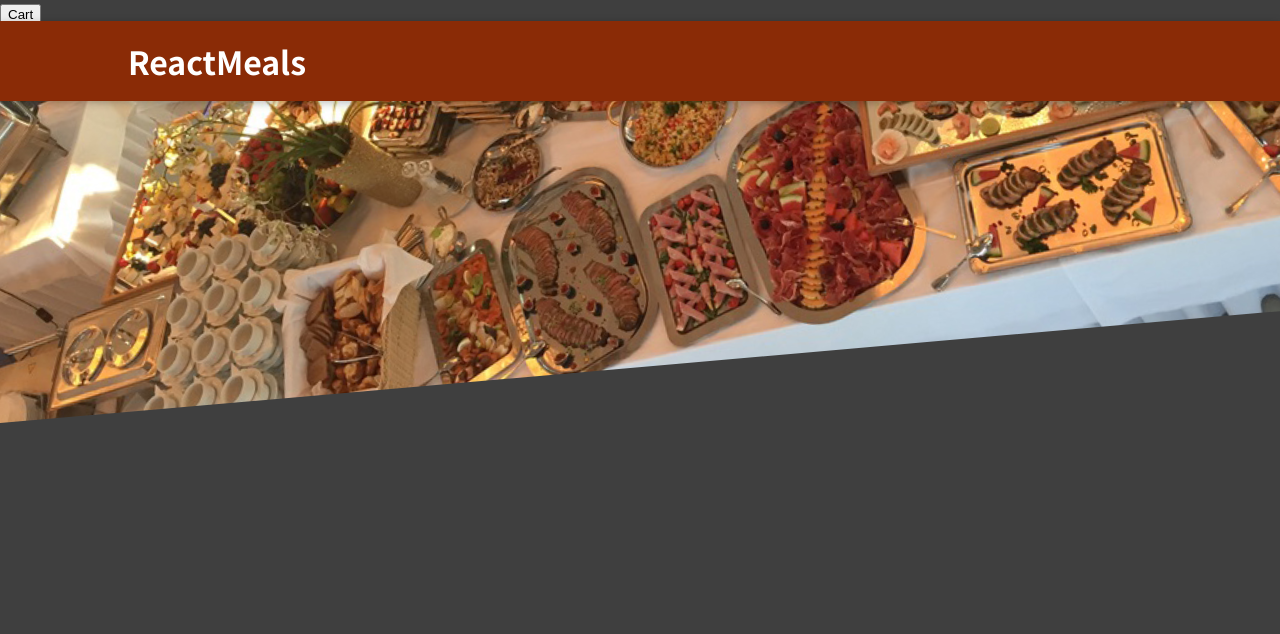
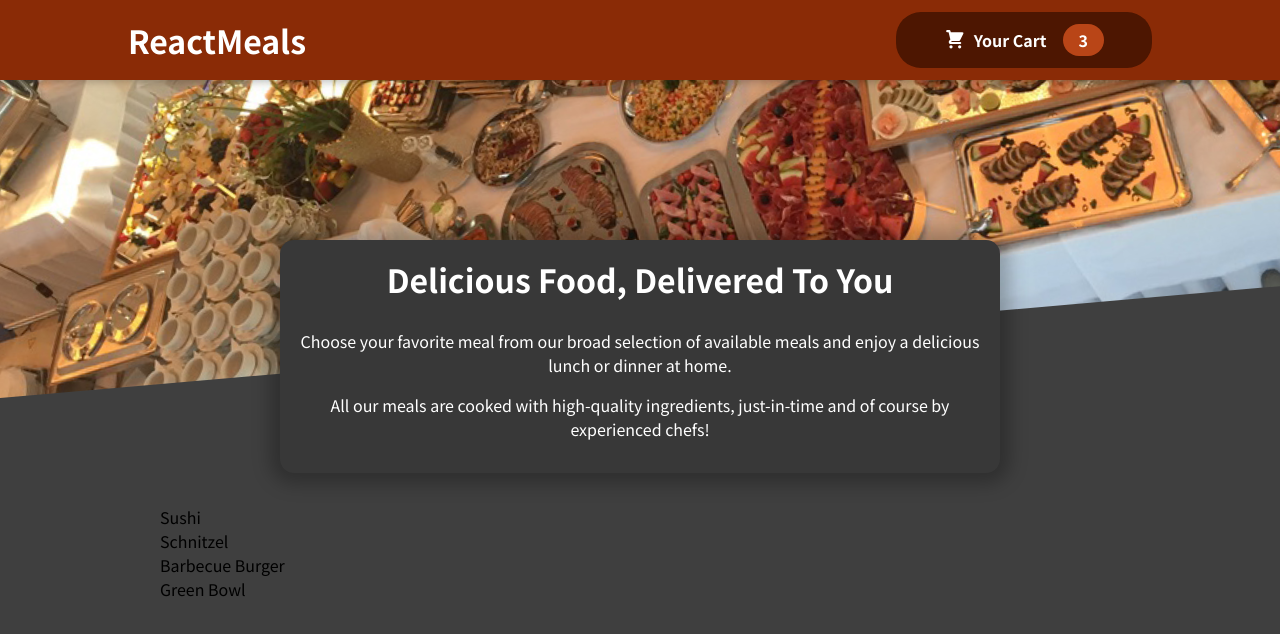
Before and after one commit to ccwright90/max-food-order-app, a React (Create React App) app: page / in a window 1280 px wide. Shown: the top 634 px of the page. Built offline with nearby package versions, Linux system fonts and the light colour scheme.

Commit message:
Adding meal component

```diff
--- a/src/App.js
+++ b/src/App.js
@@ -1,10 +1,14 @@
 import { Fragment } from 'react';
 import Header from './components/Layout/header'
+import Meals from './components/Meals/Meals';
 
 function App() {
   return (
     <Fragment>
       <Header />
+        <main>
+          <Meals />
+        </main>
     </Fragment>
   );
 }
--- /dev/null
+++ b/src/components/Cart/CartIcon.js
@@ -0,0 +1,13 @@
+const CartIcon = () => {
+    return (
+      <svg
+        xmlns='http://www.w3.org/2000/svg'
+        viewBox='0 0 20 20'
+        fill='currentColor'
+      >
+        <path d='M3 1a1 1 0 000 2h1.22l.305 1.222a.997.997 0 00.01.042l1.358 5.43-.893.892C3.74 11.846 4.632 14 6.414 14H15a1 1 0 000-2H6.414l1-1H14a1 1 0 00.894-.553l3-6A1 1 0 0017 3H6.28l-.31-1.243A1 1 0 005 1H3zM16 16.5a1.5 1.5 0 11-3 0 1.5 1.5 0 013 0zM6.5 18a1.5 1.5 0 100-3 1.5 1.5 0 000 3z' />
+      </svg>
+    );
+  };
+
+  export default CartIcon;
--- /dev/null
+++ b/src/components/Layout/HeaderCartButton.js
@@ -0,0 +1,18 @@
+import CartIcon from '../Cart/CartIcon';
+import classes from './HeaderCartButton.module.css'
+
+const HeaderCartButton = props => {
+    return <button className={classes.button}>
+        <span className={classes.icon}>
+            <CartIcon/>
+        </span>
+        <span>
+            Your Cart
+        </span>
+        <span class={classes.badge}>
+            3
+        </span>
+    </button>
+}
+
+export default HeaderCartButton;
--- /dev/null
+++ b/src/components/Layout/HeaderCartButton.module.css
@@ -0,0 +1,59 @@
+.button {
+    cursor: pointer;
+    font: inherit;
+    border: none;
+    background-color: #4d1601;
+    color: white;
+    padding: 0.75rem 3rem;
+    display: flex;
+    justify-content: space-around;
+    align-items: center;
+    border-radius: 25px;
+    font-weight: bold;
+  }
+
+  .button:hover,
+  .button:active {
+    background-color: #2c0d00;
+  }
+
+  .icon {
+    width: 1.35rem;
+    height: 1.35rem;
+    margin-right: 0.5rem;
+  }
+
+  .badge {
+    background-color: #b94517;
+    padding: 0.25rem 1rem;
+    border-radius: 25px;
+    margin-left: 1rem;
+    font-weight: bold;
+  }
+
+  .button:hover .badge,
+  .button:active .badge {
+    background-color: #92320c;
+  }
+
+  .bump {
+    animation: bump 300ms ease-out;
+  }
+
+  @keyframes bump {
+    0% {
+      transform: scale(1);
+    }
+    10% {
+      transform: scale(0.9);
+    }
+    30% {
+      transform: scale(1.1);
+    }
+    50% {
+      transform: scale(1.15);
+    }
+    100% {
+      transform: scale(1);
+    }
+  }
--- a/src/components/Layout/header.js
+++ b/src/components/Layout/header.js
@@ -1,13 +1,15 @@
 import {Fragment} from "react";
+
+import HeaderCartButton  from './HeaderCartButton'
 
 import mealsImage from  '../../assets/meals.jpg';
 import classes from './header.module.css'
 
 const Header = props => {
     return <Fragment>
-        <header>
-            <h1 className={classes.header}>ReactMeals</h1>
-            <button>Cart</button>
+        <header className={classes.header}>
+            <h1>ReactMeals</h1>
+            <HeaderCartButton />
         </header>
         <div className={classes['main-image']}>
             <img src={mealsImage} alt="A table full of delicious food"/>
--- /dev/null
+++ b/src/components/Meals/AvailableMeals.js
@@ -0,0 +1,41 @@
+import classes from './AvailableMeals.module.css'
+
+const DUMMY_MEALS = [
+    {
+      id: 'm1',
+      name: 'Sushi',
+      description: 'Finest fish and veggies',
+      price: 22.99,
+    },
+    {
+      id: 'm2',
+      name: 'Schnitzel',
+      description: 'A german specialty!',
+      price: 16.5,
+    },
+    {
+      id: 'm3',
+      name: 'Barbecue Burger',
+      description: 'American, raw, meaty',
+      price: 12.99,
+    },
+    {
+      id: 'm4',
+      name: 'Green Bowl',
+      description: 'Healthy...and green...',
+      price: 18.99,
+    },
+  ];
+
+const AvailableMeals = () => {
+
+    const mealsList = DUMMY_MEALS.map( meal => <li>{meal.name}</li>);
+
+    return <section className={classes.meals}>
+        <ul>
+            {mealsList}
+        </ul>
+    </section>
+}
+
+export default AvailableMeals;
--- /dev/null
+++ b/src/components/Meals/AvailableMeals.module.css
@@ -0,0 +1,24 @@
+.meals {
+    max-width: 60rem;
+    width: 90%;
+    margin: 2rem auto;
+    animation: meals-appear 1s ease-out forwards;
+  }
+
+  .meals ul {
+    list-style: none;
+    margin: 0;
+    padding: 0;
+  }
+
+  @keyframes meals-appear {
+    from {
+      opacity: 0;
+      transform: translateY(3rem);
+    }
+
+    to {
+      opacity: 1;
+      transform: translateY(0);
+    }
+  }
--- /dev/null
+++ b/src/components/Meals/Meals.js
@@ -0,0 +1,13 @@
+import { Fragment } from 'react'
+
+import MealsSummary from "./MealsSummary";
+import AvailableMeals from "./AvailableMeals";
+
+const Meals = () => {
+    return <Fragment>
+        <MealsSummary />
+        <AvailableMeals />
+    </Fragment>
+}
+
+export default Meals;
--- /dev/null
+++ b/src/components/Meals/MealsSummary.js
@@ -0,0 +1,19 @@
+import classes from './MealsSummary.module.css';
+
+const MealsSummary = () => {
+  return (
+    <section className={classes.summary}>
+      <h2>Delicious Food, Delivered To You</h2>
+      <p>
+        Choose your favorite meal from our broad selection of available meals
+        and enjoy a delicious lunch or dinner at home.
+      </p>
+      <p>
+        All our meals are cooked with high-quality ingredients, just-in-time and
+        of course by experienced chefs!
+      </p>
+    </section>
+  );
+};
+
+export default MealsSummary;
--- /dev/null
+++ b/src/components/Meals/MealsSummary.module.css
@@ -0,0 +1,18 @@
+.summary {
+    text-align: center;
+    max-width: 45rem;
+    width: 90%;
+    margin: auto;
+    margin-top: -10rem;
+    position: relative;
+    background-color: #383838;
+    color: white;
+    border-radius: 14px;
+    padding: 1rem;
+    box-shadow: 0 1px 18px 10px rgba(0, 0, 0, 0.25);
+  }
+
+  .summary h2 {
+    font-size: 2rem;
+    margin-top: 0;
+  }
```
